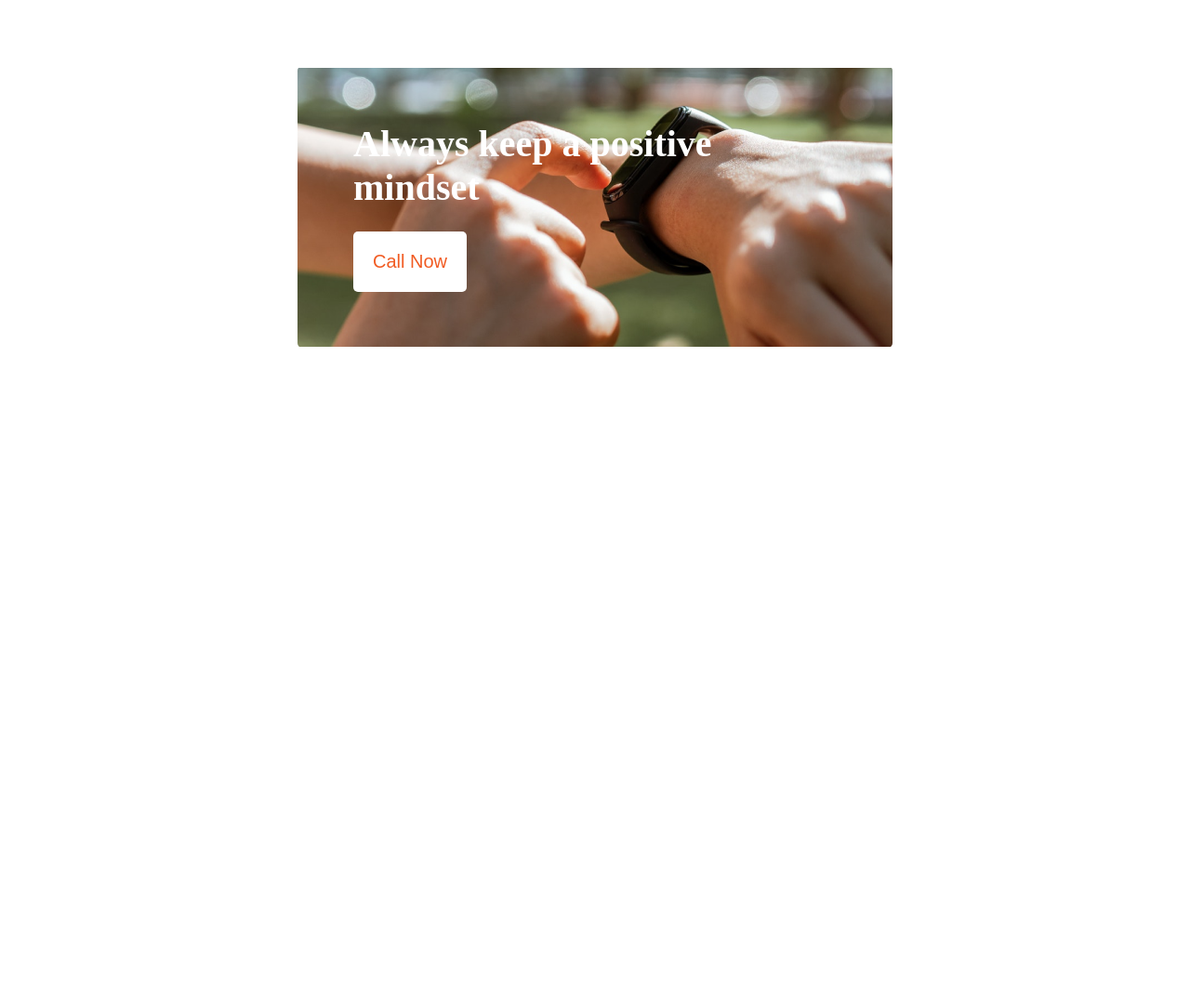
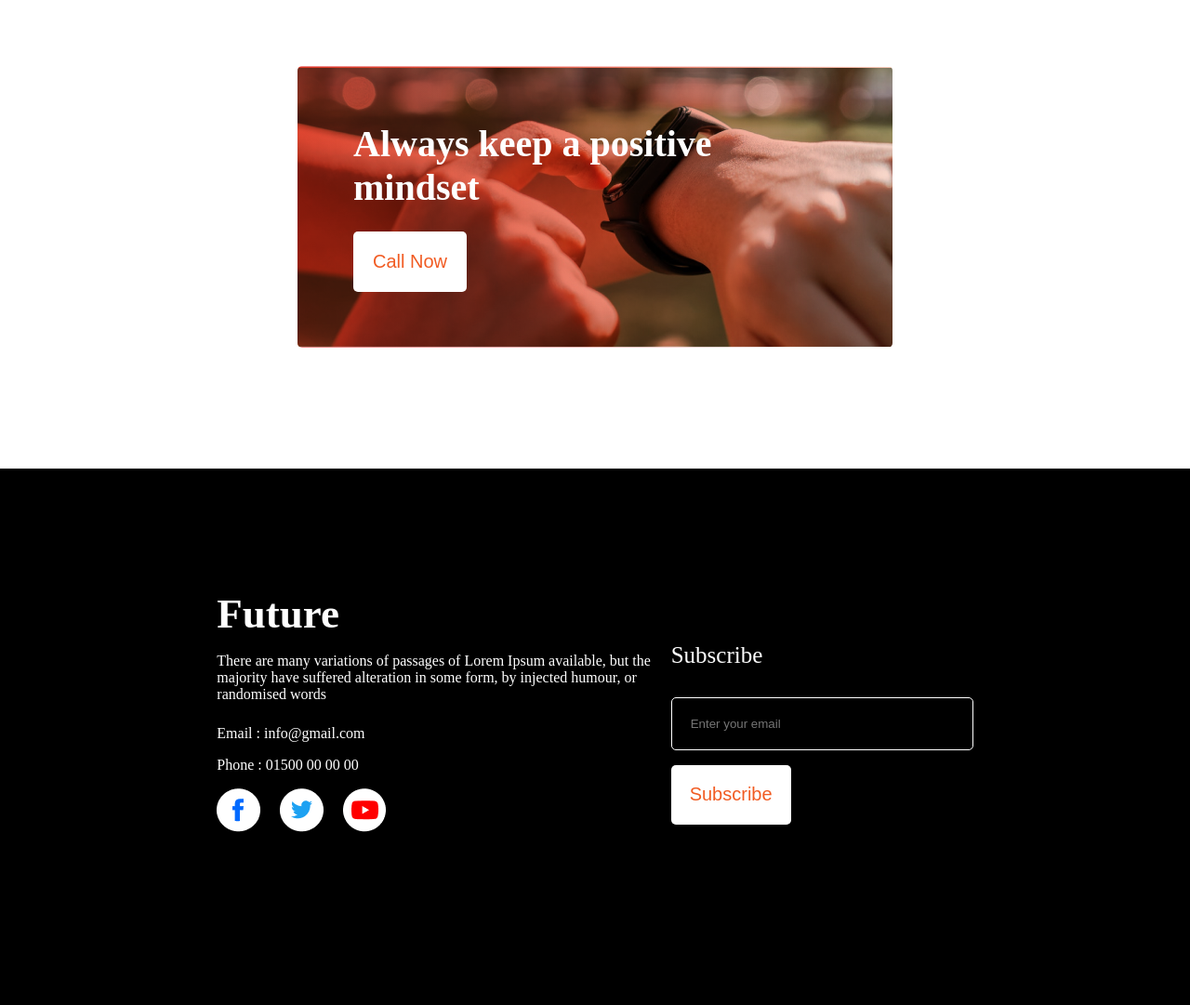
Before and after one commit to redoy1102/Assignment---1-new-year-new-me-, a plain HTML site: page index.html in a window 1280 px wide. Shown: the part 2140-3221 px from the top of the page at 93% size. Before the commit the page ends 2514 px from the top, so only its background shows below. Drawn offline with Linux system fonts and the light colour scheme.

Commit message:
Assignment is ready without bonus part

```diff
--- a/index.html
+++ b/index.html
@@ -74,6 +74,27 @@
             </div>
         </section>
     </body>
+
+    <Footer>
+
+        <div class="future">
+            <h1>Future</h1>
+            <p class="future_p description">There are many variations of passages of Lorem Ipsum available, but the majority have suffered alteration in some form, by injected humour, or randomised words</p>
+            <p class="future_p contact">Email : info@gmail.com</p>
+            <p class="future_p contact">Phone : 01500 00 00 00</p>
+            <img src="./images/icons/fb.png" alt="">
+            <img src="./images/icons/twitter.png" alt="">
+            <img src="./images/icons/youtube.png" alt="">
+        </div>
+
+        <div class="subscribe">
+            <h1>Subscribe</h1>
+            <form action="">
+                <input type="text" placeholder="Enter your email"> <br>
+                <button>Subscribe</button>
+            </form>
+        </div>
+    </Footer>
 </body>
 
 </html>
--- a/style.css
+++ b/style.css
@@ -126,10 +126,11 @@ header div{
     display: flex;
     justify-content: center;
     align-items: center;
+    margin-bottom: 130px;
 }
 
 .watch_content {
-    background-image: url('./images/watch.png');
+    background: url('./images/watch.png'), url('./images/gradient2.png');
     background-repeat: no-repeat;
     background-position: center;
     width: 50%;
@@ -137,6 +138,28 @@ header div{
     padding: 60px;
     text-align: left;
     border-radius: 5px;
+    position: relative;
+    z-index: 1;
+}
+
+.watch_content::before {
+    content: "";
+    position: absolute;
+    top: 0;
+    left: 0;
+    right: 0;
+    bottom: 0;
+    background: linear-gradient(to right, rgba(214, 18, 18, 0.5), transparent),
+    url('./images/gradient2.png') center no-repeat;
+    mix-blend-mode: multiply;
+    border-radius: 5px;
+    z-index: -1;
+}
+
+.watch_content h1,
+.watch_content button {
+    position: relative;
+    z-index: 2;
 }
 
 .watch_content h1 {
@@ -161,3 +184,76 @@ header div{
     font-weight: 500;
     padding: 21px;
 }
+
+/* Footer section  */
+Footer{
+    background-color: black;
+    display: flex;
+    justify-content: space-evenly;
+    align-items: center;
+    padding: 130px 230px;
+    /* gap: 331px; */
+}
+
+.future{
+    width: 485px;
+    height: 317px;
+}
+
+.future h1{
+    font-size: 45px;
+    font-weight: 700;
+    color: white;
+    margin-bottom: 16px;
+}
+
+.future_p{
+    font-size: 16px;
+    color: white;
+}
+
+.description{
+    margin-bottom: 24px;
+}
+
+.contact{
+    margin-bottom: 16px;
+}
+
+.future img{
+    margin-right: 17px;
+}
+
+.subscribe{
+    width: 325px;
+    height: 204px;
+}
+
+.subscribe h1{
+    font-size: 25px;
+    font-weight: 500;
+    margin-bottom: 31px;
+    color: white;
+}
+.subscribe input{
+    border: none;
+    border: 1px solid white;
+    border-radius: 5px;
+    color: white;
+    background-color: black;
+    padding: 20px;
+    margin-bottom: 16px;
+    width: 100%;
+}
+
+.subscribe button{
+    background-color: white;
+    border: none;
+    border-radius: 5px;
+    padding: 20px;
+    font-size: 20px;
+    color: #F15B22;
+    font-weight: 500;
+    /* width: 170px; */
+    height: 64px;
+}
```
